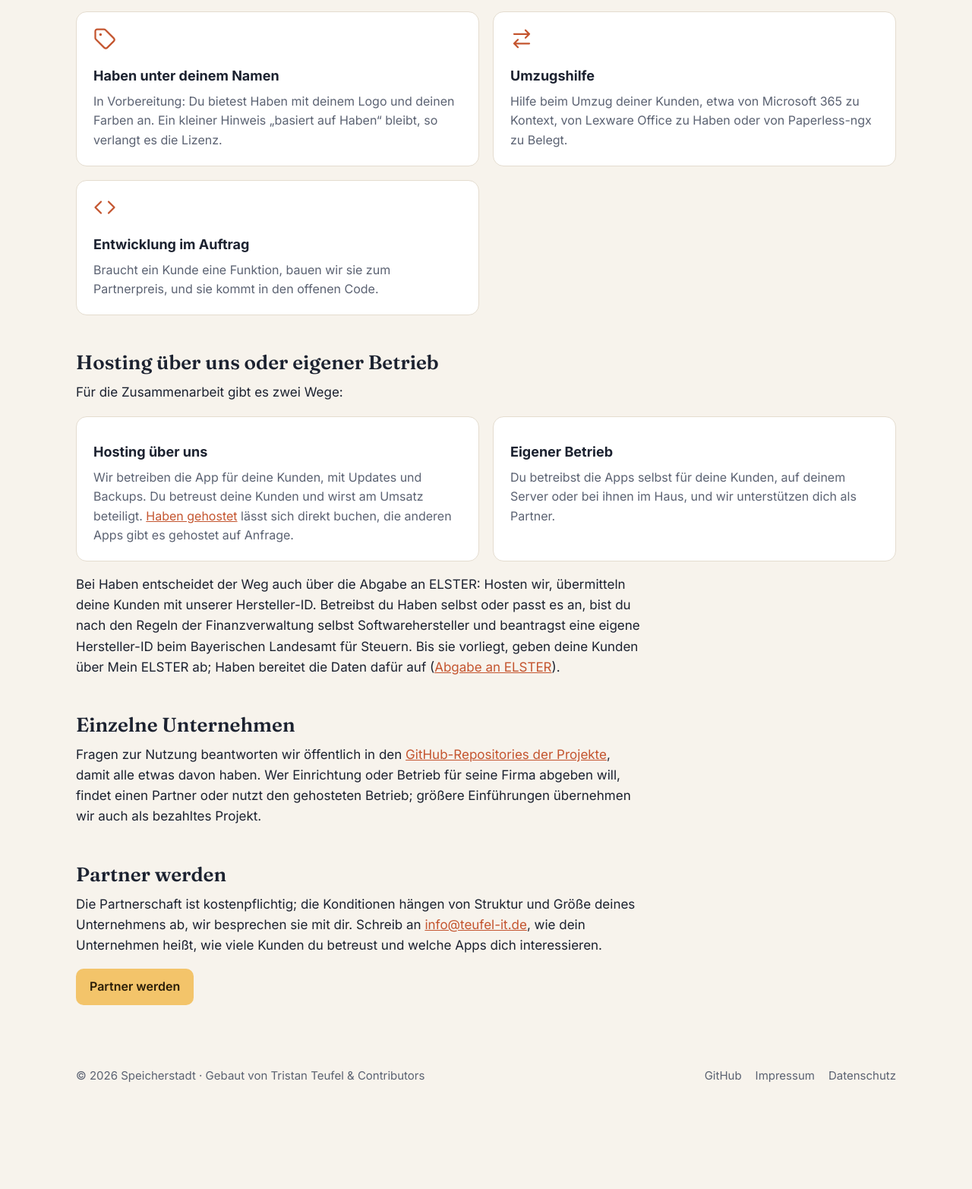
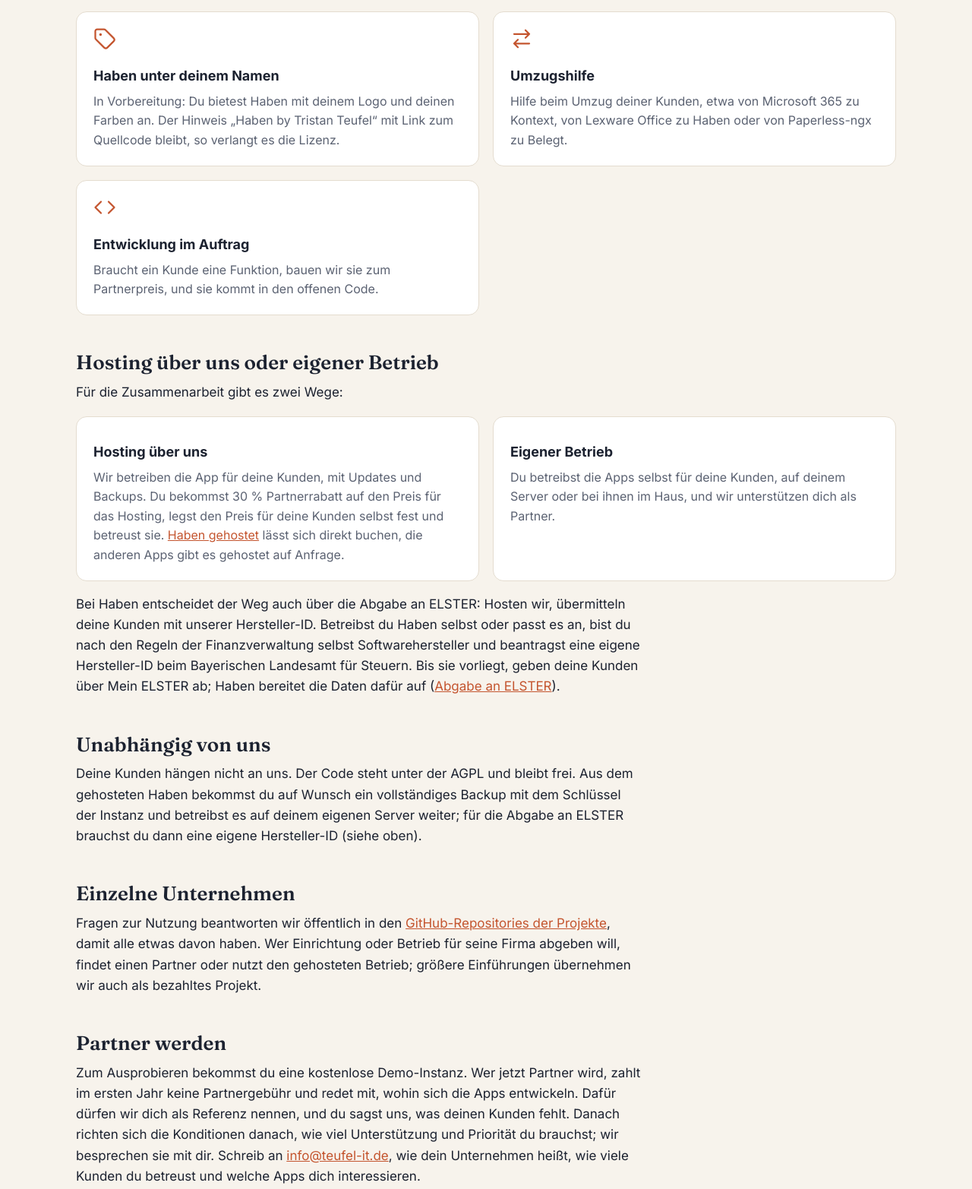
Before and after one commit to Speicherstadt/speicherstadt.github.io, a plain HTML site: page partner/index.html in a window 1280 px wide. Shown: the part 1344-2909 px from the top of the page at 76% size. Before the commit the page ends 2820 px from the top, so only its background shows below. Drawn offline with Linux system fonts and the light colour scheme.

```diff
--- a/partner/index.html
+++ b/partner/index.html
@@ -49,18 +49,20 @@
   <p>Einrichten und betreiben darfst du die Apps auch ohne uns, sie sind Open Source. Als Partner bekommst du dazu:</p>
   <div class="split pairs"><div class="tile"><svg class="ico" viewBox="0 0 24 24" fill="none" stroke="currentColor" stroke-width="1.8" stroke-linecap="round" stroke-linejoin="round" aria-hidden="true"><path d="M16 21v-2a4 4 0 0 0-4-4H6a4 4 0 0 0-4 4v2"/><circle cx="9" cy="7" r="4"/><path d="M22 21v-2a4 4 0 0 0-3-3.87M16 3.13a4 4 0 0 1 0 7.75"/></svg><h3>Kunden vermitteln</h3><p>Wir führen dich in unserer Partnerliste und leiten Anfragen aus deiner Region an dich weiter.</p></div>
 <div class="tile"><svg class="ico" viewBox="0 0 24 24" fill="none" stroke="currentColor" stroke-width="1.8" stroke-linecap="round" stroke-linejoin="round" aria-hidden="true"><path d="M16 10a2 2 0 0 1-2 2H6.828a2 2 0 0 0-1.414.586l-2.202 2.202A.71.71 0 0 1 2 14.286V4a2 2 0 0 1 2-2h10a2 2 0 0 1 2 2zM20 9a2 2 0 0 1 2 2v10.286a.71.71 0 0 1-1.212.502l-2.202-2.202A2 2 0 0 0 17.172 19H10a2 2 0 0 1-2-2v-1"/></svg><h3>Direkter Draht</h3><p>Probleme bei einem Kunden besprechen wir direkt mit dir, auch mit Logs und Daten, die nicht in ein öffentliches Issue gehören.</p></div>
-<div class="tile"><svg class="ico" viewBox="0 0 24 24" fill="none" stroke="currentColor" stroke-width="1.8" stroke-linecap="round" stroke-linejoin="round" aria-hidden="true"><path d="M12.586 2.586A2 2 0 0 0 11.172 2H4a2 2 0 0 0-2 2v7.172a2 2 0 0 0 .586 1.414l8.704 8.704a2.426 2.426 0 0 0 3.42 0l6.58-6.58a2.426 2.426 0 0 0 0-3.42z"/><circle cx="7.5" cy="7.5" r=".5" fill="currentColor"/></svg><h3>Haben unter deinem Namen</h3><p>In Vorbereitung: Du bietest Haben mit deinem Logo und deinen Farben an. Ein kleiner Hinweis „basiert auf Haben“ bleibt, so verlangt es die Lizenz.</p></div>
+<div class="tile"><svg class="ico" viewBox="0 0 24 24" fill="none" stroke="currentColor" stroke-width="1.8" stroke-linecap="round" stroke-linejoin="round" aria-hidden="true"><path d="M12.586 2.586A2 2 0 0 0 11.172 2H4a2 2 0 0 0-2 2v7.172a2 2 0 0 0 .586 1.414l8.704 8.704a2.426 2.426 0 0 0 3.42 0l6.58-6.58a2.426 2.426 0 0 0 0-3.42z"/><circle cx="7.5" cy="7.5" r=".5" fill="currentColor"/></svg><h3>Haben unter deinem Namen</h3><p>In Vorbereitung: Du bietest Haben mit deinem Logo und deinen Farben an. Der Hinweis „Haben by Tristan Teufel“ mit Link zum Quellcode bleibt, so verlangt es die Lizenz.</p></div>
 <div class="tile"><svg class="ico" viewBox="0 0 24 24" fill="none" stroke="currentColor" stroke-width="1.8" stroke-linecap="round" stroke-linejoin="round" aria-hidden="true"><path d="m16 3 4 4-4 4M20 7H4M8 21l-4-4 4-4M4 17h16"/></svg><h3>Umzugshilfe</h3><p>Hilfe beim Umzug deiner Kunden, etwa von Microsoft 365 zu Kontext, von Lexware Office zu Haben oder von Paperless-ngx zu Belegt.</p></div>
 <div class="tile"><svg class="ico" viewBox="0 0 24 24" fill="none" stroke="currentColor" stroke-width="1.8" stroke-linecap="round" stroke-linejoin="round" aria-hidden="true"><path d="m16 18 6-6-6-6M8 6l-6 6 6 6"/></svg><h3>Entwicklung im Auftrag</h3><p>Braucht ein Kunde eine Funktion, bauen wir sie zum Partnerpreis, und sie kommt in den offenen Code.</p></div></div>
   <h2 class="serif">Hosting über uns oder eigener Betrieb</h2>
   <p>Für die Zusammenarbeit gibt es zwei Wege:</p>
-  <div class="split pairs"><div class="tile"><h3>Hosting über uns</h3><p>Wir betreiben die App für deine Kunden, mit Updates und Backups. Du betreust deine Kunden und wirst am Umsatz beteiligt. <a href="https://haben.app/gehostet.html">Haben gehostet</a> lässt sich direkt buchen, die anderen Apps gibt es gehostet auf Anfrage.</p></div>
+  <div class="split pairs"><div class="tile"><h3>Hosting über uns</h3><p>Wir betreiben die App für deine Kunden, mit Updates und Backups. Du bekommst 30 % Partnerrabatt auf den Preis für das Hosting, legst den Preis für deine Kunden selbst fest und betreust sie. <a href="https://haben.app/gehostet.html">Haben gehostet</a> lässt sich direkt buchen, die anderen Apps gibt es gehostet auf Anfrage.</p></div>
 <div class="tile"><h3>Eigener Betrieb</h3><p>Du betreibst die Apps selbst für deine Kunden, auf deinem Server oder bei ihnen im Haus, und wir unterstützen dich als Partner.</p></div></div>
   <p>Bei Haben entscheidet der Weg auch über die Abgabe an ELSTER: Hosten wir, übermitteln deine Kunden mit unserer Hersteller-ID. Betreibst du Haben selbst oder passt es an, bist du nach den Regeln der Finanzverwaltung selbst Softwarehersteller und beantragst eine eigene Hersteller-ID beim Bayerischen Landesamt für Steuern. Bis sie vorliegt, geben deine Kunden über Mein ELSTER ab; Haben bereitet die Daten dafür auf (<a href="https://haben.app/elster-abgabe.html">Abgabe an ELSTER</a>).</p>
+  <h2 class="serif">Unabhängig von uns</h2>
+  <p>Deine Kunden hängen nicht an uns. Der Code steht unter der AGPL und bleibt frei. Aus dem gehosteten Haben bekommst du auf Wunsch ein vollständiges Backup mit dem Schlüssel der Instanz und betreibst es auf deinem eigenen Server weiter; für die Abgabe an ELSTER brauchst du dann eine eigene Hersteller-ID (siehe oben).</p>
   <h2 class="serif">Einzelne Unternehmen</h2>
   <p>Fragen zur Nutzung beantworten wir öffentlich in den <a href="https://github.com/Speicherstadt">GitHub-Repositories der Projekte</a>, damit alle etwas davon haben. Wer Einrichtung oder Betrieb für seine Firma abgeben will, findet einen Partner oder nutzt den gehosteten Betrieb; größere Einführungen übernehmen wir auch als bezahltes Projekt.</p>
   <h2 class="serif">Partner werden</h2>
-  <p>Die Partnerschaft ist kostenpflichtig; die Konditionen hängen von Struktur und Größe deines Unternehmens ab, wir besprechen sie mit dir. Schreib an <a href="mailto:info@teufel-it.de">info@teufel-it.de</a>, wie dein Unternehmen heißt, wie viele Kunden du betreust und welche Apps dich interessieren.</p>
+  <p>Zum Ausprobieren bekommst du eine kostenlose Demo-Instanz. Wer jetzt Partner wird, zahlt im ersten Jahr keine Partnergebühr und redet mit, wohin sich die Apps entwickeln. Dafür dürfen wir dich als Referenz nennen, und du sagst uns, was deinen Kunden fehlt. Danach richten sich die Konditionen danach, wie viel Unterstützung und Priorität du brauchst; wir besprechen sie mit dir. Schreib an <a href="mailto:info@teufel-it.de">info@teufel-it.de</a>, wie dein Unternehmen heißt, wie viele Kunden du betreust und welche Apps dich interessieren.</p>
 <p><a class="btn btn-primary" href="mailto:info@teufel-it.de?subject=Partner%20werden">Partner werden</a></p>
 </main>
 <footer>
```
Also changed, not shown: en/partner/index.html (+5 -3 lines).
